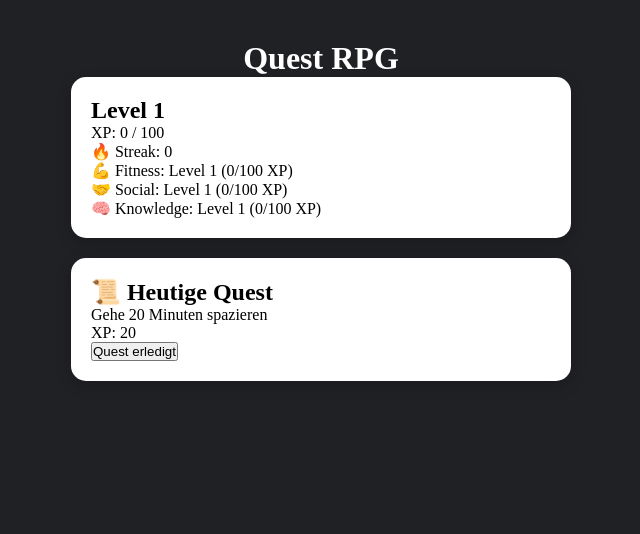
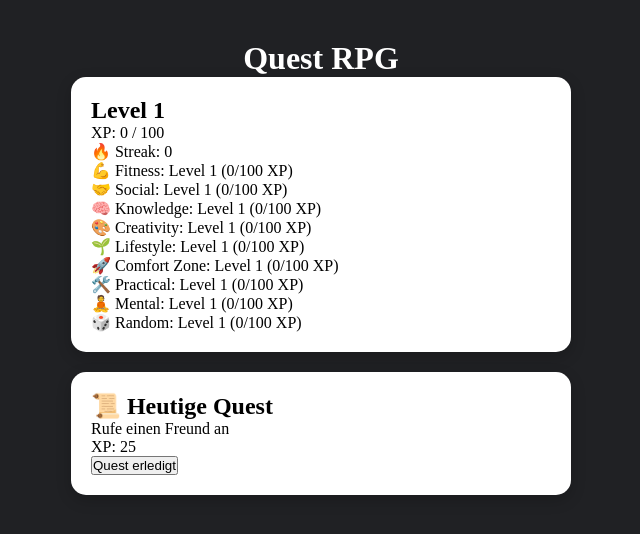
Before and after one commit to Cheryptis/quest-rpg, a React (Vite) app: page / in a window 1280 px wide. Shown: the top 534 px of the page, without its empty margins (319-959 px from the left). Built offline with nearby package versions, Linux system fonts and the light colour scheme.

Commit message:
Made separate files for quest catalogue and attribute Designs. Prepared framework for utils

```diff
--- a/src/App.jsx
+++ b/src/App.jsx
@@ -3,29 +3,7 @@ import { useState } from "react";
 import Header from "./components/Header";
 import PlayerCard from "./components/PlayerCard";
 import QuestCard from "./components/QuestCard";
-
-
-
-const quests = [
-  {
-    quest_now: "Gehe 20 Minuten spazieren",
-    attributeRewards: {
-      fitness: 20
-    }
-  },
-  {
-    quest_now: "Mache 10 Liegestütze",
-    attributeRewards: {
-      fitness: 15
-    }
-  },
-  {
-    quest_now: "Rufe einen Freund an",
-    attributeRewards: {
-      social: 25
-    }
-  },
-];
+import quests from "./data/quests";
 
 function App() {
 
@@ -42,7 +20,32 @@ function App() {
       knowledge: {
         xp: 0,
         priority: 1,
-      }})
+      },
+      creativity: {
+        xp: 0,
+        priority: 1,
+      },
+      lifestyle: {
+        xp: 0,
+        priority: 1,
+      },
+      comfortZone: {
+        xp: 0,
+        priority: 1,
+      },
+      practical: {
+        xp: 0,
+        priority: 1,
+      },
+      mental: {
+        xp: 0,
+        priority: 1,
+      },
+      random: {
+        xp: 0,
+        priority: 1,
+      },
+    })
 
   function getRewardXp(attributeRewards) {
     return Object.values(attributeRewards).reduce((total, value) => total + value, 0)
@@ -94,7 +97,6 @@ function App() {
     streak: 0,
     attributes: attributes
   };
-
   return (
     <div className="app">
       <Header />
--- a/src/components/PlayerCard.jsx
+++ b/src/components/PlayerCard.jsx
@@ -1,19 +1,5 @@
 import "../styles/player-card.css";
-
-const attributeDesign = {
-  fitness: {
-    name: "Fitness",
-    icon: "💪"
-  },
-  social: {
-    name: "Social",
-    icon: "🤝"
-  },
-  knowledge: {
-    name:"Knowledge",
-    icon: "🧠"
-  },
-};
+import attributeDesign from "../data/attributeDesign";
 
 
 
@@ -30,6 +16,7 @@ function PlayerCard({player, getLevelInfo}) {
             {
                 Object.entries(attributes).map(([attribute, attributeData]) => {
                     const attributeInfo = getLevelInfo(attributeData.xp);
+                    console.log(attribute);
                     return (
                       <p key={attribute}>
                         {attributeDesign[attribute].icon} {attributeDesign[attribute].name}: Level {attributeInfo.level} ({attributeInfo.currentXp}/{attributeInfo.xpNeeded} XP)
--- a/src/components/QuestCard.jsx
+++ b/src/components/QuestCard.jsx
@@ -1,12 +1,12 @@
 import "../styles/quest-card.css";
 
 function QuestCard({quest, completeQuest, getRewardXp}) {
-    const { quest_now, attributeRewards } = quest;
+    const { title, attributeRewards } = quest;
     return (
         <section className="quest-card">
             <h2>📜 Heutige Quest</h2>
 
-            <p>{quest_now}</p>
+            <p>{title}</p>
 
             <p>XP: {getRewardXp(attributeRewards)}</p>
 
--- /dev/null
+++ b/src/data/attributeDesign.js
@@ -0,0 +1,40 @@
+const attributeDesign = {
+  fitness: {
+    name: "Fitness",
+    icon: "💪"
+  },
+  social: {
+    name: "Social",
+    icon: "🤝"
+  },
+  knowledge: {
+    name: "Knowledge",
+    icon: "🧠"
+  },
+  creativity: {
+    name: "Creativity",
+    icon: "🎨"
+  },
+  lifestyle: {
+    name: "Lifestyle",
+    icon: "🌱"
+  },
+  comfortZone: {
+    name: "Comfort Zone",
+    icon: "🚀"
+  },
+  practical: {
+    name: "Practical",
+    icon: "🛠️"
+  },
+  mental: {
+    name: "Mental",
+    icon: "🧘"
+  },
+  random: {
+    name: "Random",
+    icon: "🎲"
+  }
+};
+
+export default attributeDesign
--- /dev/null
+++ b/src/data/quests.js
@@ -0,0 +1,183 @@
+
+const quests = [
+  {
+    id: "call_friend",
+    title: "Rufe einen Freund an",
+    attributeRewards: { social: 25 },
+    difficulty: 1,
+    maxTime: 10,
+    tags: ["phone"]
+  },
+  {
+    id: "chores_laundry",
+    title: "Wasche deine Wäsche",
+    attributeRewards: { practical: 20 },
+    difficulty: 2,
+    maxTime: 5,
+    tags: ["passive"]
+  },
+  {
+    id: "clean_desk",
+    title: "Räume deinen Schreibtisch auf",
+    attributeRewards: { practical: 20 },
+    difficulty: 1,
+    maxTime: 15,
+    tags: ["home"]
+  },
+  {
+    id: "coldApproach_blank",
+    title: "Sprich eine fremde Person an",
+    attributeRewards: { comfortZone: 30 },
+    difficulty: 3,
+    maxTime: 10,
+    tags: ["outdoor"]
+  },
+  {
+    id: "cook_new",
+    title: "Koche ein neues Rezept",
+    attributeRewards: {
+        practical: 15,
+        creativity: 10,
+        lifestyle: 10
+    },
+    difficulty: 2,
+    maxTime: 75,
+    tags: ["money"]
+  },
+  {
+    id: "draw_short",
+    title: "Zeichne 10 Minuten",
+    attributeRewards: { creativity: 20 },
+    difficulty: 1,
+    maxTime: 15,
+    tags: ["home"]
+  },
+  {
+    id: "exchange_topic",
+    title: "Erkläre jemandem ein Thema, das du gelernt hast",
+    attributeRewards: {
+        knowledge: 15,
+        social: 10
+    },
+    difficulty: 2,
+    maxTime: 20,
+    tags: ["friend"]
+  },
+  {
+    id: "gratitude_journal",
+    title: "Schreibe drei Dinge auf, für die du dankbar bist",
+    attributeRewards: { mental: 15 },
+    difficulty: 1,
+    maxTime: 10,
+    tags: []
+  },
+  {
+    id: "gratitude_person",
+    title: "Bedanke dich bewusst bei jemandem",
+    attributeRewards: { social: 10 },
+    difficulty: 1,
+    maxTime: 2,
+    tags: []
+  },
+  {
+    id: "language_easy",
+    title: "Lerne 10 neue Vokabeln",
+    attributeRewards: { knowledge: 15 },
+    difficulty: 2,
+    maxTime: 15,
+    tags: []
+  },
+  {
+    id: "meditate_short",
+    title: "Meditiere 10 Minuten",
+    attributeRewards: { mental: 20 },
+    difficulty: 1,
+    maxTime: 12,
+    tags: []
+  },
+  {
+    id: "new_thing",
+    title: "Probiere etwas völlig Neues",
+    attributeRewards: { comfortZone: 25 },
+    difficulty: 2,
+    maxTime: 30,
+    tags: []
+  },
+  {
+    id: "pushup_medium",
+    title: "Mache 10 Liegestütze",
+    attributeRewards: { fitness: 15 },
+    difficulty: 2,
+    maxTime: 10,
+    tags: ["home"]
+  },
+  {
+    id: "random_music",
+    title: "Höre einen Song, den du noch nie gehört hast",
+    attributeRewards: { random: 10 },
+    difficulty: 1,
+    estimatedTime: 5,
+    tags: []
+  },
+  {
+    id: "random_teeth",
+    title: "Putze heute mit deiner schwachen Hand Zähne",
+    attributeRewards: { random: 20 },
+    difficulty: 1,
+    maxTime: 5,
+    tags: []
+  },
+  {
+    id: "read_short",
+    title: "Lies 15 Minuten",
+    attributeRewards: { knowledge: 20 },
+    difficulty: 1,
+    maxTime: 20,
+    tags: []
+  },
+  {
+    id: "sleep_early",
+    title: "Gehe heute 30 Minuten früher schlafen",
+    attributeRewards: { lifestyle: 20 },
+    difficulty: 2,
+    maxTime: 0,
+    tags: []
+  },
+  {
+    id: "walk_friend",
+    title: "Gehe mit einem Freund spazieren",
+    attributeRewards: {
+        fitness: 15,
+        social: 15
+    },
+    difficulty: 2,
+    maxTime: 45,
+    tags: ["outdoor", "friend"]
+  },
+  {
+    id: "walk_short",
+    title: "Gehe 20 Minuten spazieren",
+    attributeRewards: { fitness: 20 },
+    difficulty: 1,
+    maxTime: 30,
+    tags: ["outdoor"]
+  },
+  {
+    id: "water_day",
+    title: "Trinke 2 Liter Wasser",
+    attributeRewards: { lifestyle: 15 },
+    difficulty: 1,
+    maxTime: 0,
+    tags: ["daily"]
+  },
+  {
+    id: "write_short",
+    title: "Schreibe eine kleine Geschichte",
+    attributeRewards: { creativity: 25 },
+    difficulty: 2,
+    maxTime: 30,
+    tags: []
+  },
+];
+
+export default quests
```
Also changed, not shown: src/utils/player.js (added), src/utils/quest.js (added).
